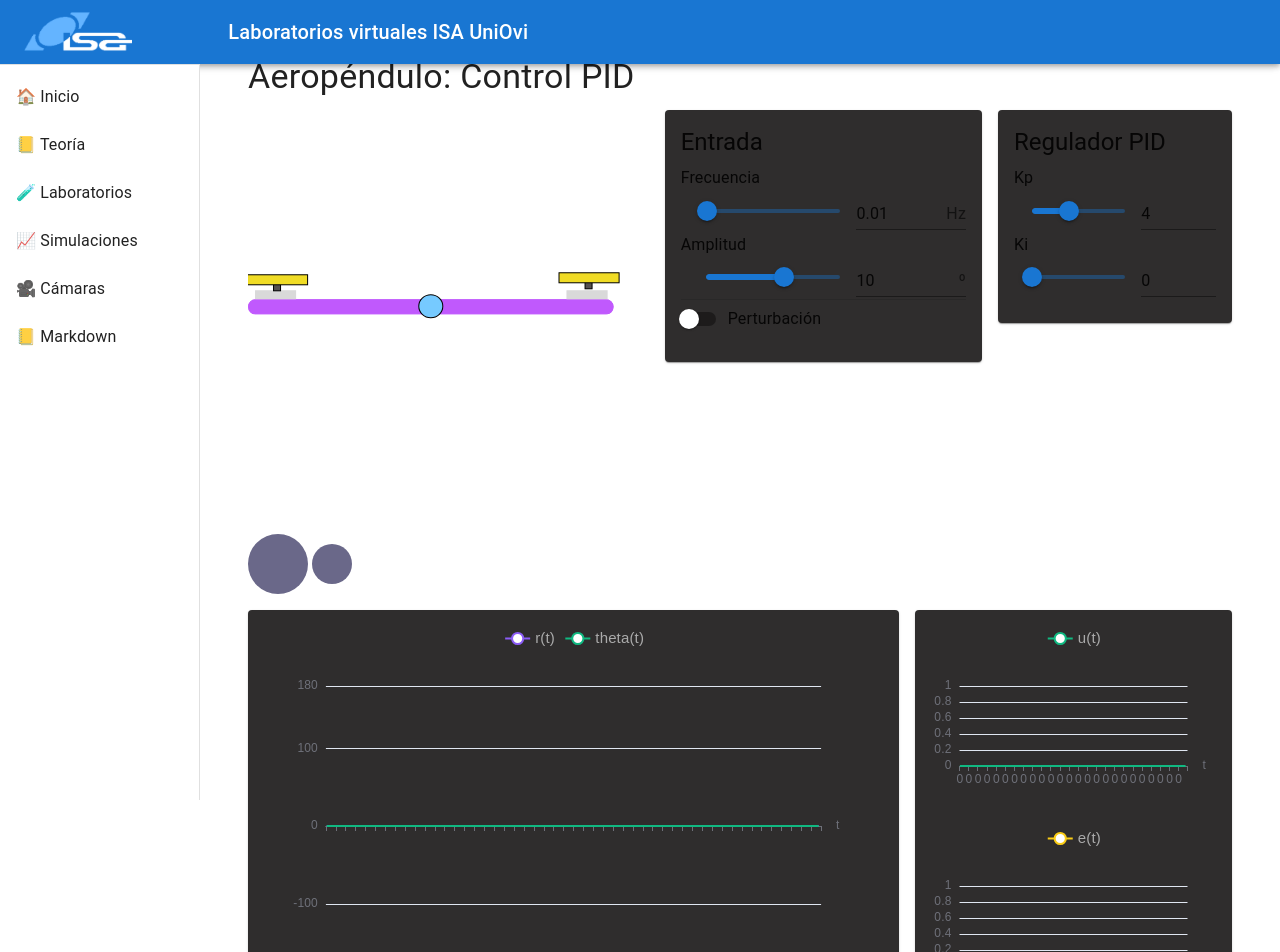
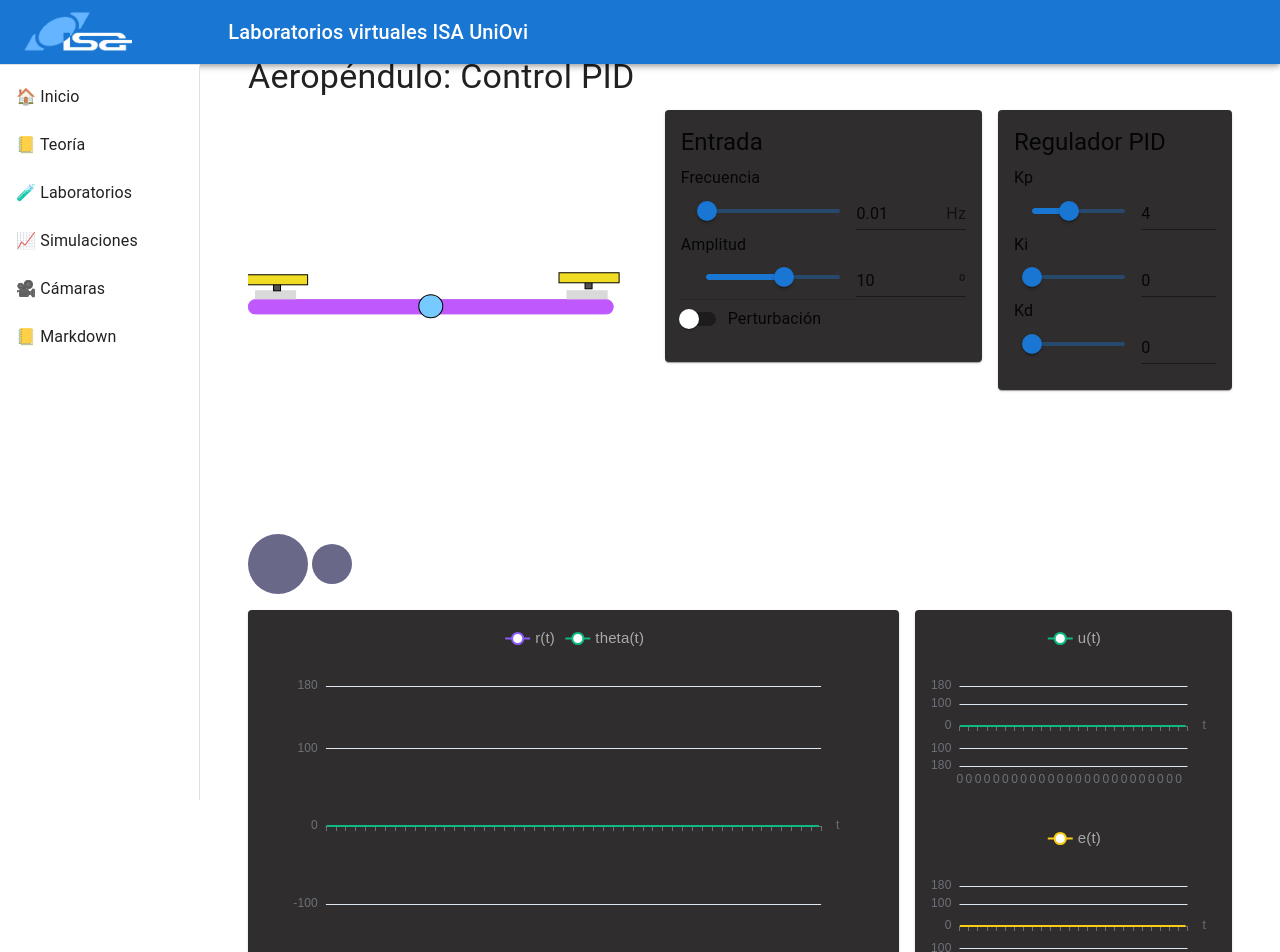
Before and after one commit to VirtyRemLab/virtyremlab-web-react-fronted, a React (Vite) app: page /simulaciones in a window 1280 px wide. Shown: the top 952 px of the page. Built offline with nearby package versions, Linux system fonts and the light colour scheme; some icons are missing.

Commit message:
sim aeropendulo PD

```diff
--- a/src/js_sim/models.js
+++ b/src/js_sim/models.js
@@ -7,6 +7,12 @@
 export const PI = function (Kp, Ki) {
     return { A: [[0]], B: [[1]], C: [[Kp*Ki]], D: Kp };
 }
+
+export const PID = function (Kp, Ki, Kd,alpha=0.01) {
+    let a = Ki, b = 1 - (Kd / alpha) + Ki * alpha, c = Kp * Kd / alpha;
+    return { A: [[0,0],[0,-1/alpha]], B: [[1],[1/alpha]], C: [[Kp*a, Kp*b]], D: c };
+}
+
 
 
 
--- a/src/pages/Simulaciones.jsx
+++ b/src/pages/Simulaciones.jsx
@@ -6,7 +6,7 @@
 import Aeropendulo_svg from "../graphics/aeropendulo"
 import LineChart from "../graphics/LineChart"
 import { aeropendulo } from "../js_sim/models"
-import { modeloEE,PI } from "../js_sim/models"
+import { modeloEE,PI,PID } from "../js_sim/models"
 import { rk4 } from "../js_sim/solvers"
 import InputSlider from "../inputs/slider"
 import PlayPauseButton from "../inputs/PlayPauseButton"
@@ -36,7 +36,8 @@
 
   // Parámetros del control
   const Kp = useRef(4); // Kp como referencia para que persista entre renderizados (valor global)
-  const Ki = useRef(0); // Kp como referencia para que persista entre renderizados (valor global)
+  const Ki = useRef(0); // Ganancia integral Ki
+  const Kd = useRef(0); // Ganancia diferencial Kd
   // Parámetros de la entrada
   const F = useRef(0.01);               // Frecuencia de la señal de referencia
   const A = useRef(10);               // Amplitud de la señal
@@ -44,10 +45,10 @@
   // Modelos y condiciones iniciales
   var modeloAeropendulo = new modeloEE(aeropendulo);
 
-  var pi_reg = useRef(new modeloEE(PI(Kp.current, Ki.current)));
+  var pi_reg = useRef(new modeloEE(PID(Kp.current, Ki.current,Kd.current)));
 
   let x = useRef([[0], [0]]);
-  let x_pi = useRef([0]);
+  let x_pi = useRef([[0],[0]]);
 
   // Buffers de las gráficas
   const [theta, set_theta] = useState(Array(range_t_figure_s * F_display).fill(0));
@@ -67,16 +68,26 @@
   const cllback_kp = (event, newValue) => {
 
     Kp.current = newValue;
-    pi_reg.current.update_params(PI(newValue, Ki.current));
+    pi_reg.current.update_params(PID(newValue, Ki.current,Kd.current));
   }
 
   const cllback_ki = (event, newValue) => {
 
+    Ki.current = newValue;
+    pi_reg.current.update_params(PID(Kp.current, newValue, Kd.current));
     if (Ki.current == 0)
-      x_pi.current = [[0]];
+      x_pi.current[0][0] = 0;
 
-    Ki.current = newValue;
-    pi_reg.current.update_params(PI(Kp.current, newValue));
+
+  }
+
+  const cllback_kd = (event, newValue) => {
+
+    // if (Kd.current == 0)
+    //   x_pi.current = [[0]];
+
+    Kd.current = newValue;
+    pi_reg.current.update_params(PID(Kp.current, Ki.current,newValue));
   }
 
   const cllback_A = (event, newValue) => {
@@ -144,7 +155,7 @@
         case 'idle':
           u_.current = 0, theta_.current = 0, w_.current = 0, t_.current = 0, r_.current = 0, e_.current = 0, y_.current;
           x.current = [[0], [0]];
-          x_pi.current = [0];
+          x_pi.current = [[0],[0]];
 
           set_theta(Array(range_t_figure_s * F_display).fill(0));
           set_r(Array(range_t_figure_s * F_display).fill(0));
@@ -212,16 +223,8 @@
 
             <Box sx={{ flexGrow: 1 }}>
 
-        {/* <Typography variant="body1">
-          En esta página se simula el comportamiento de un aeropéndulo.
-        </Typography> */}
-
-                {/* Grid flexible para facilitar el layout reactivo*/}
               <Grid container spacing={2}>
-
-
-                {/* Elementos dentro de una columna con stack*/}
-
+                {/* Animación del aeropéndulo */}
                 <Grid size={5}>
                   <Aeropendulo_svg angle={theta[theta.length - 1]} angle_ghost={r[r.length - 1]} opacity_pert={p[p.length - 1]>0?1:0} />
                 </Grid>
@@ -243,7 +246,6 @@
                     </Card>
                 </Grid>
 
-            {/* <Grid size={1}></Grid> */}
 
                 {/* Configuración de la regulador */}
                 <Grid size={3}>
@@ -253,52 +255,41 @@
                         <Typography variant="h5" gutterBottom> Regulador PID </Typography>
                         <InputSlider title={"Kp"} min={0} max={10} initVal={Kp.current} step={0.3} units={""} cllback={cllback_kp} />
                         <InputSlider title={"Ki"} min={0} max={1} initVal={Ki.current} step={0.05} units={""} cllback={cllback_ki} />
+                        <InputSlider title={"Kd"} min={0} max={0.9} initVal={Ki.current} step={0.0005} units={""} cllback={cllback_kd} />
                       </Stack>
                     </CardContent>
                   </Card>
                 </Grid>
 
+                {/* Controles de la simulación */}
                 <Grid size={12}>
                   <div style={{  gap: '18px' }}>
                     <PlayPauseButton cllback={callback_play} /> {(estado.current==="paused") ? <RestartButton cllback={callback_restart} />:<></> }
                   </div>
                 </Grid>
+
+                {/* Gráficas */}
                 <Grid size={8}>
                   <Card sx={{backgroundColor:"#2f2d2dff"}}>
                     <CardContent>
                       <LineChart title={""} x={t} y={[r, theta]} labels={["r(t)", "theta(t)"]} height={400} width="100%" range={ [-180,180]} />
                     </CardContent>
                   </Card>
+                </Grid>
 
-                </Grid>
                 <Grid size={4}>
 
                   <Card sx={{backgroundColor:"#2f2d2dff"}}>
                     <CardContent>
                       <Stack>
-
-                <LineChart title={""} x={t} y={[u]} labels={["u(t)"]} height={200} colors={['#10B981']} width="100%" />
-
-                <LineChart title={""} x={t} y={[e]} height={200} labels={["e(t)"]} colors={['#FACC15']} width="100%" />
+                        <LineChart title={""} x={t} y={[u]} labels={["u(t)"]} height={200} colors={['#10B981']} range={ [-180,180]} width="100%" />
+                        <LineChart title={""} x={t} y={[e]} height={200} labels={["e(t)"]} colors={['#FACC15']} range={ [-180,180]}width="100%" />
                       </Stack>
                     </CardContent>
                   </Card>
-
                 </Grid>
-
-
-
-
-
-
               </Grid>
-
-
-
         </Box>
-
-
-
       </Box>
         </Container>
       );
```
Lines whose indentation alone changed are shown as unchanged.
